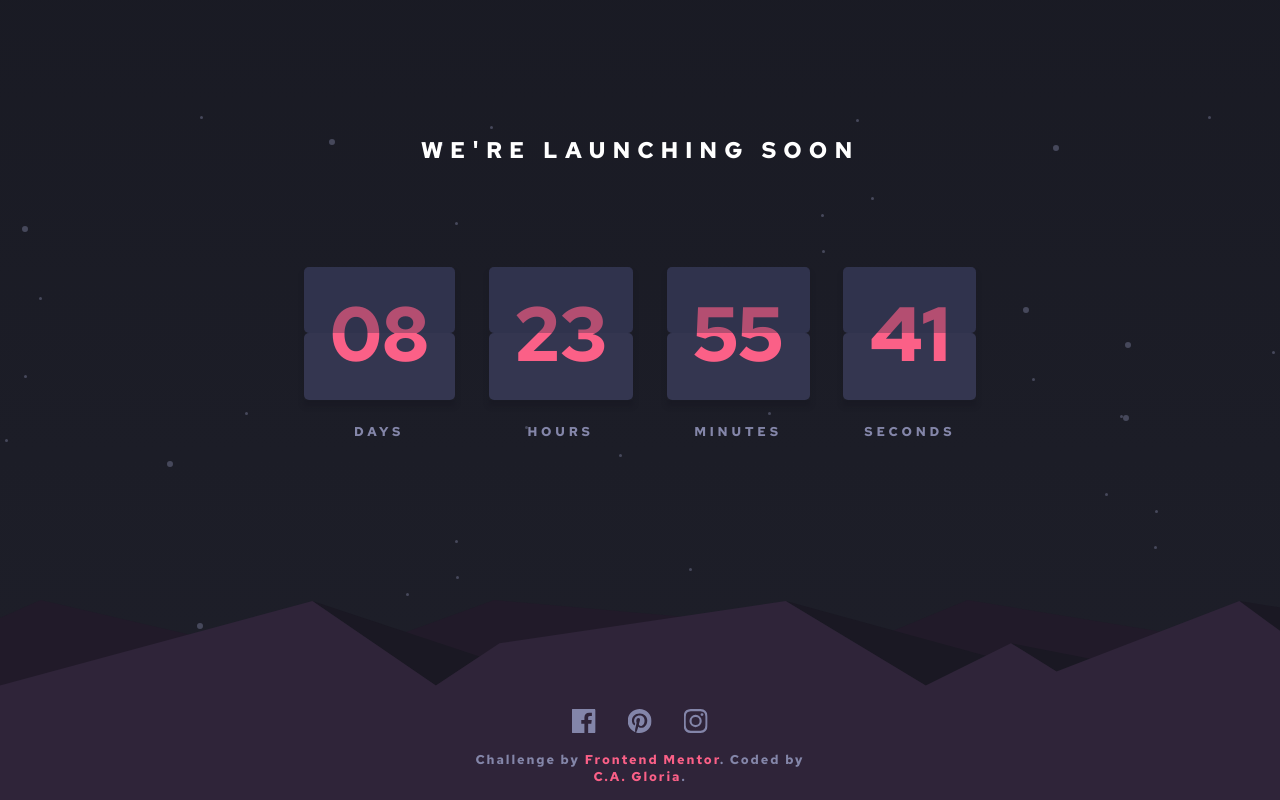
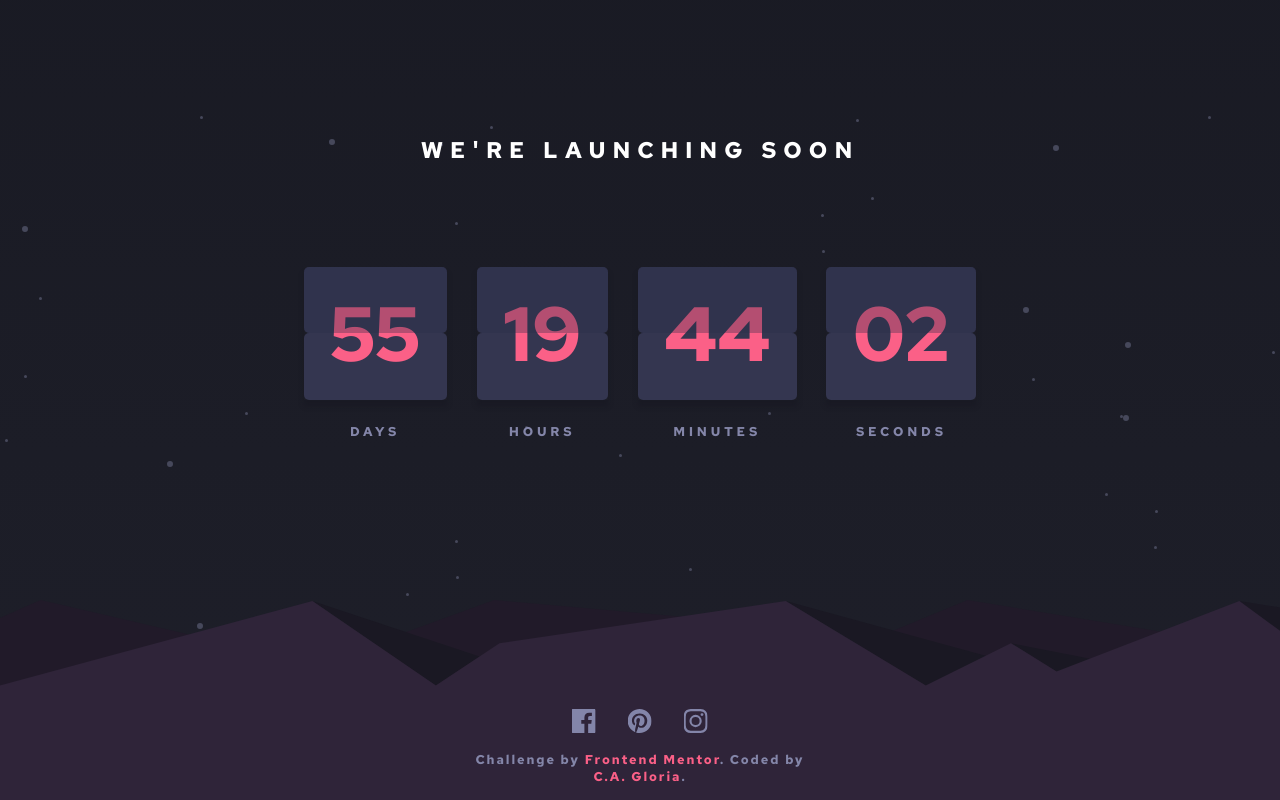
Before and after one commit to cagloria/launch-countdown-timer, a React (Create React App) app: page / in a window 1280 px wide. Built offline with nearby package versions, Linux system fonts and the light colour scheme.

Commit message:
Added countdown logic

```diff
--- a/src/components/App.js
+++ b/src/components/App.js
@@ -1,5 +1,6 @@
 import React, { useState, useEffect } from "react";
 import styled from "styled-components";
+import { findTimeDifference } from "../utilities/time";
 import { GlobalStyles } from "./Themes";
 import Count from "./Count";
 import Footer from "./Footer";
@@ -28,16 +29,29 @@ const Heading = styled.h1`
     }
 `;
 
+const LAUNCH = (() => {
+    const launchDate = new Date("August 21, 2021 00:00:00");
+    return { launchDate };
+})();
+
 export default function App() {
-    const [launchDate, setLaunchDate] = useState(
-        new Date("June 27, 2021 13:00:00")
-    );
     const [currentDate, setCurrentDate] = useState(new Date());
-    const [days, setDays] = useState(8);
+    const [days, setDays] = useState(0);
+    const [hours, setHours] = useState(0);
+    const [minutes, setMinutes] = useState(0);
+    const [seconds, setSeconds] = useState(0);
 
     useEffect(() => {
         const interval = setInterval(() => {
             setCurrentDate(new Date());
+            const { days, hours, minutes, seconds } = findTimeDifference(
+                new Date(),
+                LAUNCH.launchDate
+            );
+            setDays(days);
+            setHours(hours);
+            setMinutes(minutes);
+            setSeconds(seconds);
         }, 1000);
         return () => clearInterval(interval);
     }, [currentDate]);
@@ -50,9 +64,9 @@ export default function App() {
 
                 <CountdownContainer>
                     <Count value={days} label="Days" />
-                    <Count value="23" label="Hours" />
-                    <Count value="55" label="Minutes" />
-                    <Count value="41" label="Seconds" />
+                    <Count value={hours} label="Hours" />
+                    <Count value={minutes} label="Minutes" />
+                    <Count value={seconds} label="Seconds" />
                 </CountdownContainer>
             </main>
             <Footer />
--- a/src/components/Count.js
+++ b/src/components/Count.js
@@ -13,6 +13,7 @@ const CountStyles = createGlobalStyle`
 const Value = styled.div`
     font-size: clamp(2.1em, 6vw, 5.2em);
     padding: 11px 15px;
+    /* FIXME: Time changes size of container */
     display: flex;
     justify-content: center;
     align-items: center;
--- /dev/null
+++ b/src/utilities/time.js
@@ -0,0 +1,40 @@
+const secondsInDay = 86400;
+const secondsInHour = 3600;
+const secondsInMinute = 60;
+
+/**
+ * Returns the remaining days, hours, minutes, and seconds from the start date
+ * to the end date.
+ * @param {Date} start  Start date and time
+ * @param {Date} end    End date and time
+ * @returns An object of the remaining days, hours, minutes, and seconds
+ */
+export function findTimeDifference(start, end) {
+    let days = undefined;
+    let hours = undefined;
+    let minutes = undefined;
+    let seconds = undefined;
+    let difference = (end - start) / 1000; // Total seconds from start to end
+
+    // Sets remaining time to 0 if the start time has passed the end time
+    if (difference <= 0) {
+        return { days: 0, hours: 0, minutes: 0, seconds: 0 };
+    }
+
+    // Find total days in the difference
+    days = Math.floor(difference / secondsInDay);
+
+    // Subtract duration of days from difference and continue to find total
+    // hours in the remaining difference
+    difference -= days * secondsInDay;
+    hours = Math.floor(difference / secondsInHour);
+
+    // Continue pattern
+    difference -= hours * secondsInHour;
+    minutes = Math.floor(difference / secondsInMinute);
+
+    difference -= minutes * secondsInMinute;
+    seconds = Math.floor(difference);
+
+    return { days, hours, minutes, seconds };
+}
```
Also changed, not shown: 1 other file (tests, documents, lock files or other folders).
